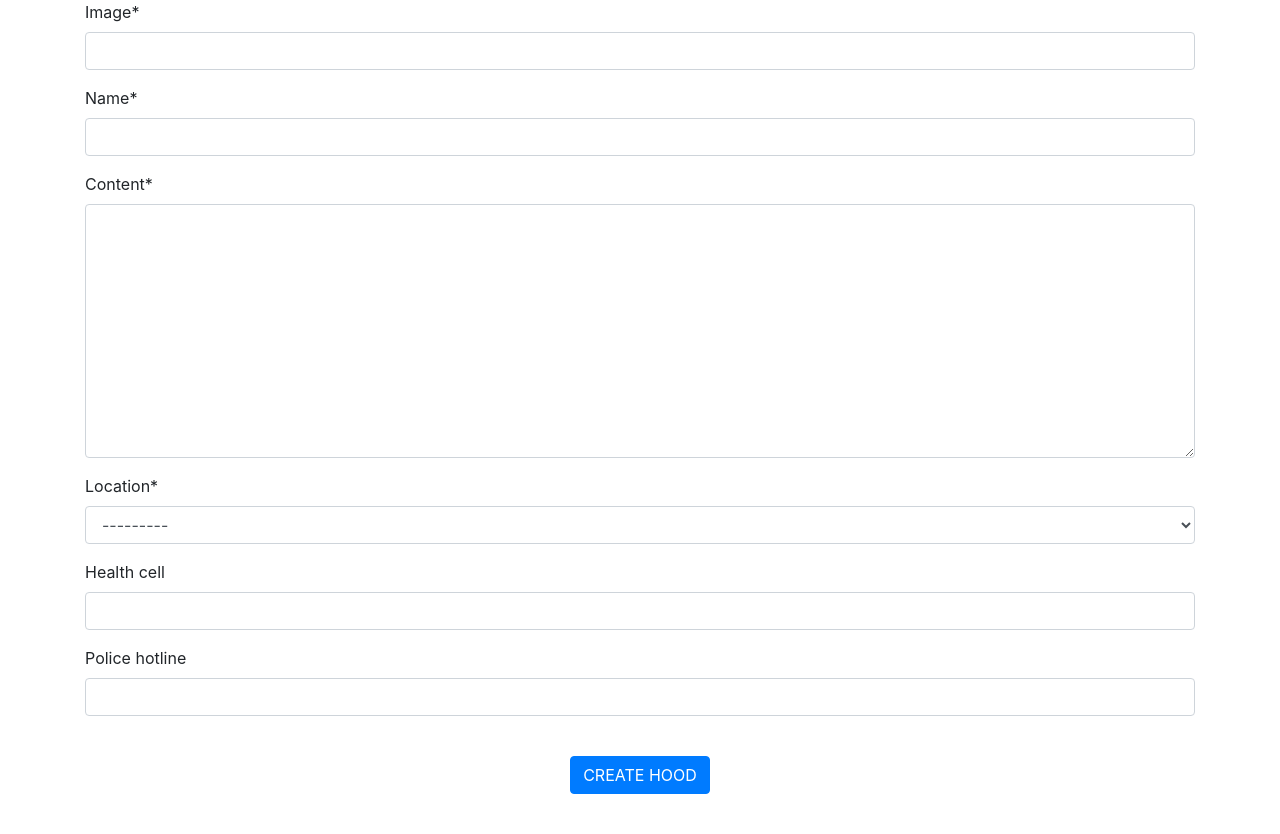
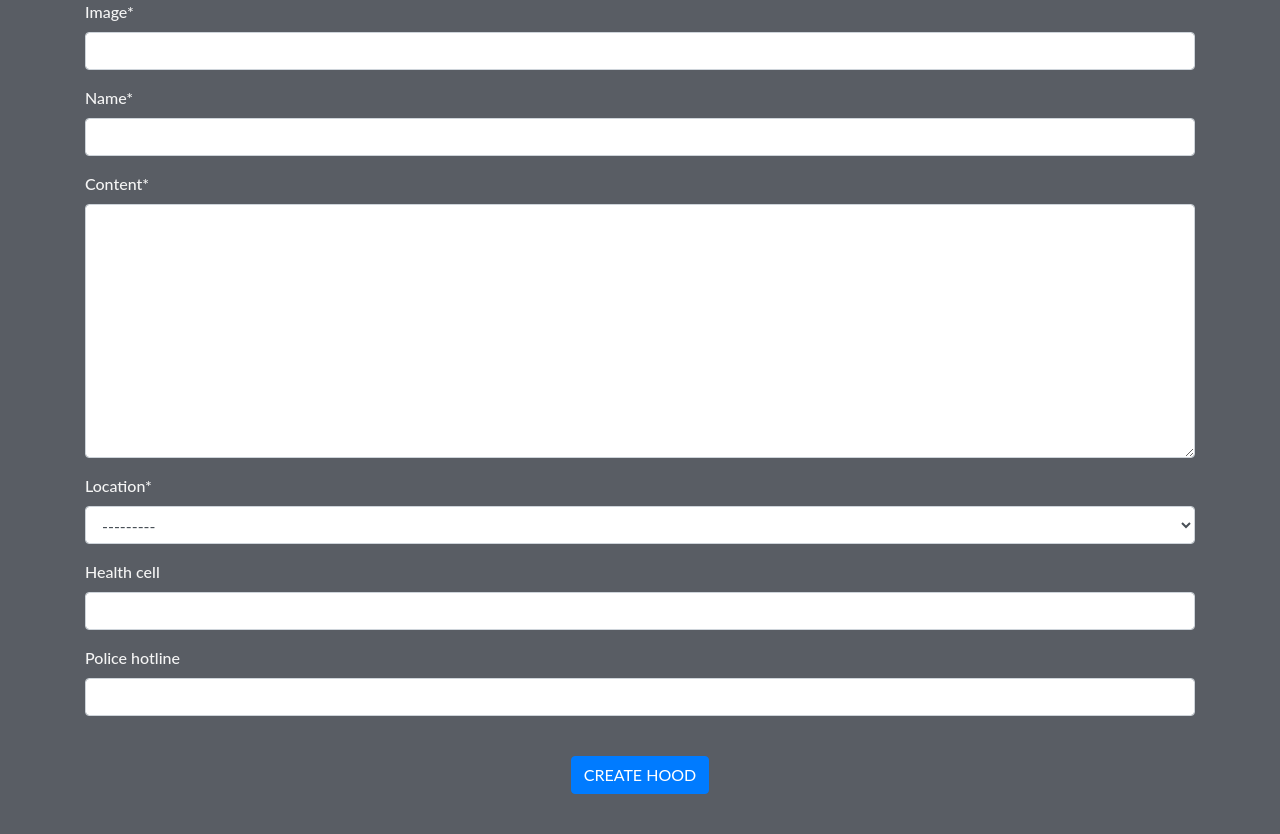
Before and after one commit to ezekielkibiego/The_Neighborhood, a Django app: page /create_hood in a window 1280 px wide. Run offline with Django 3.2, Linux system fonts and the light colour scheme; the visitor is signed in with stand-in values (Sample User, id 1); data that the repository does not hold is empty; some libraries are stand-ins or nearby versions.

Commit message:
styled hood form

```diff
--- a/hoodapp/templates/hood_form.html
+++ b/hoodapp/templates/hood_form.html
@@ -1,7 +1,22 @@
 {%extends 'registration/base.html'%}
+{% load static %}
 {% load bootstrap4 %}
-{% load static%}
-{% block content%}
+{% block styles %}
+{{ block.super}}
+<link rel="stylesheet" href="{% static 'css/index.css' %}">
+{% endblock %}
+
+{% block content %}
+<style>
+    body{
+    font-family: 'Lato', global_font_string;
+    font-weight: 500;
+    background-color: #595d64;
+    color: whitesmoke;
+    }
+
+</style>
+
 <div class="container">
     <div class="row">
         <div class="col-md-12">
```
